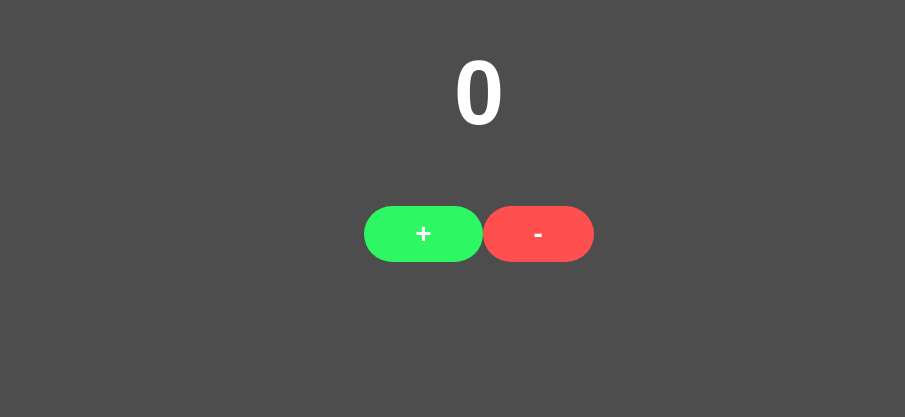
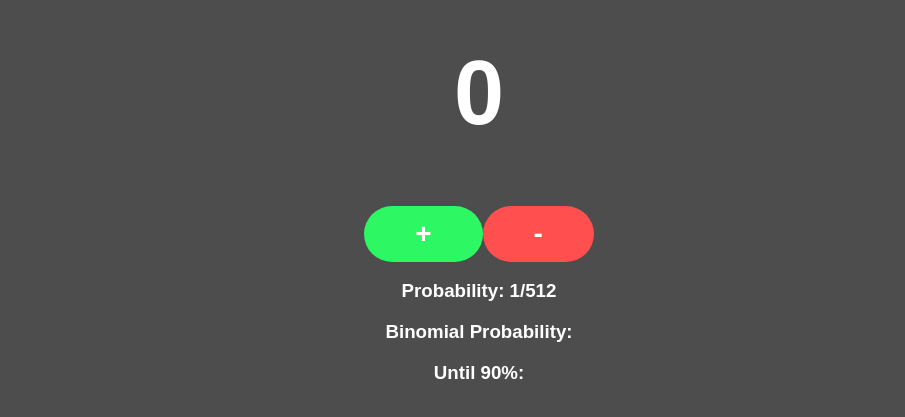
Before and after one commit to mirai64/pkmn-shiny-counter, a plain HTML site: page index.html in a window 1280 px wide. Shown: the part 377-794 px from the top of the page, without its empty margins (161-1066 px from the left). Drawn offline with Linux system fonts and the light colour scheme.

Commit message:
added probability text to main page as placeholder

```diff
--- a/index.html
+++ b/index.html
@@ -21,5 +21,10 @@
     </div>
     <h1 class="shiny-number">0</h1>
     <button class="plus-button">+</button><button class="minus-button">-</button>
+    <div>
+        <h3>Probability: 1/512</h3>
+        <h3>Binomial Probability: </h3>
+        <h3>Until 90%: </h3>
+    </div>
 </body>
 </html>
```
